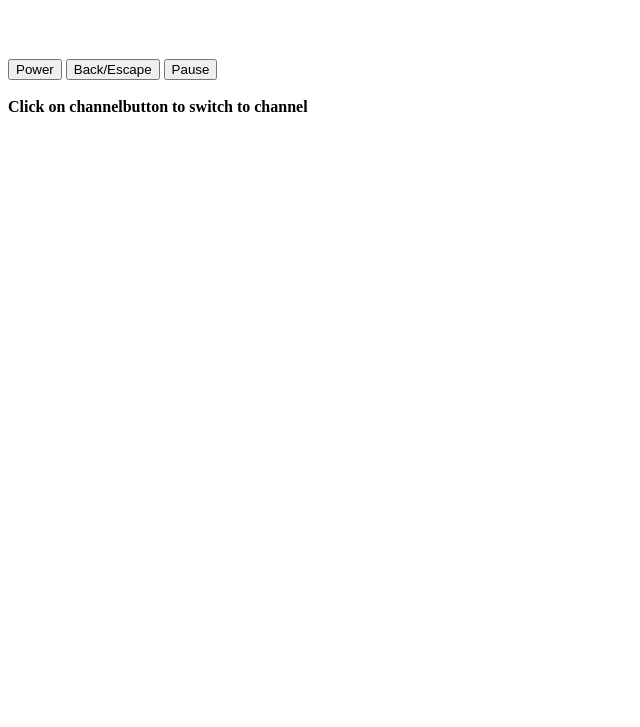
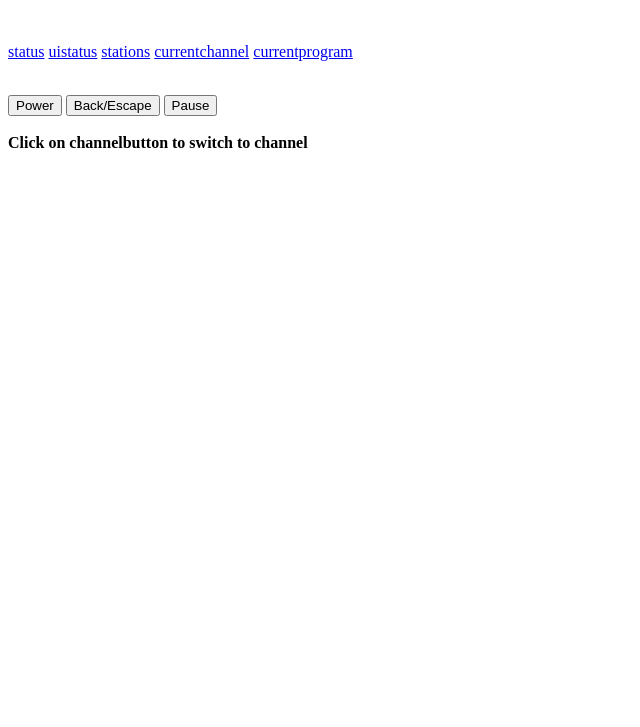
Before and after one commit to basst85/NextRemoteJs, a website: page index.html in a window 1280 px wide. Shown: the part 73-800 px from the top of the page, without its empty margins (0-640 px from the left). Drawn offline with Linux system fonts and the light colour scheme; no server answers.

Commit message:
Added api links in html

```diff
--- a/index.html
+++ b/index.html
@@ -7,6 +7,14 @@
 	<body>
 		<h1>Next remote</h1>
 		<br/>
+		<br/>
+		<div id="urls">
+			<a href="api/status">status</a>
+			<a href="api/uistatus">uistatus</a>
+			<a href="api/stations">stations</a>
+			<a href="api/currentchannel">currentchannel</a>
+			<a href="api/currentprogram">currentprogram</a>
+		</div>
 		<br/>
 		<p id="stbStatus"></p>
 		<p id="stbCurrentChannel"></p>
```
